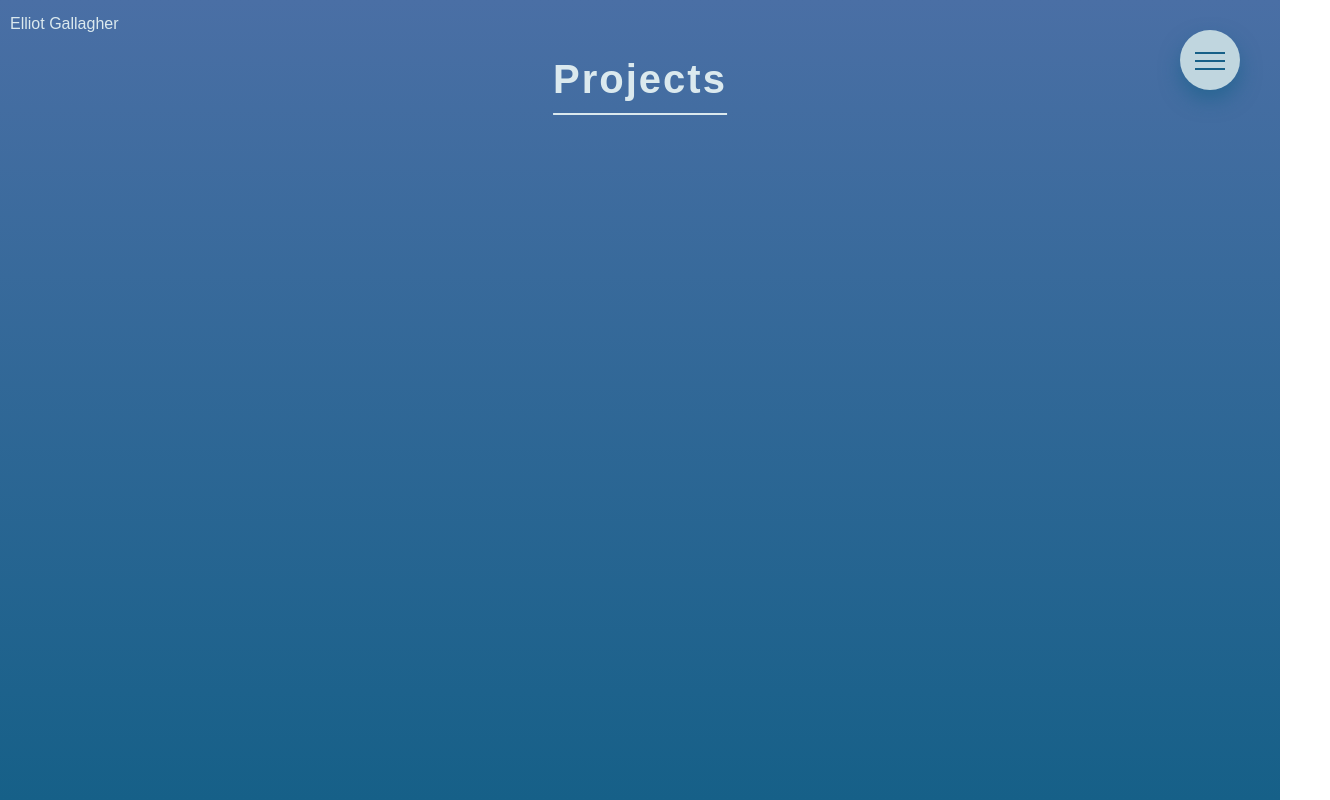
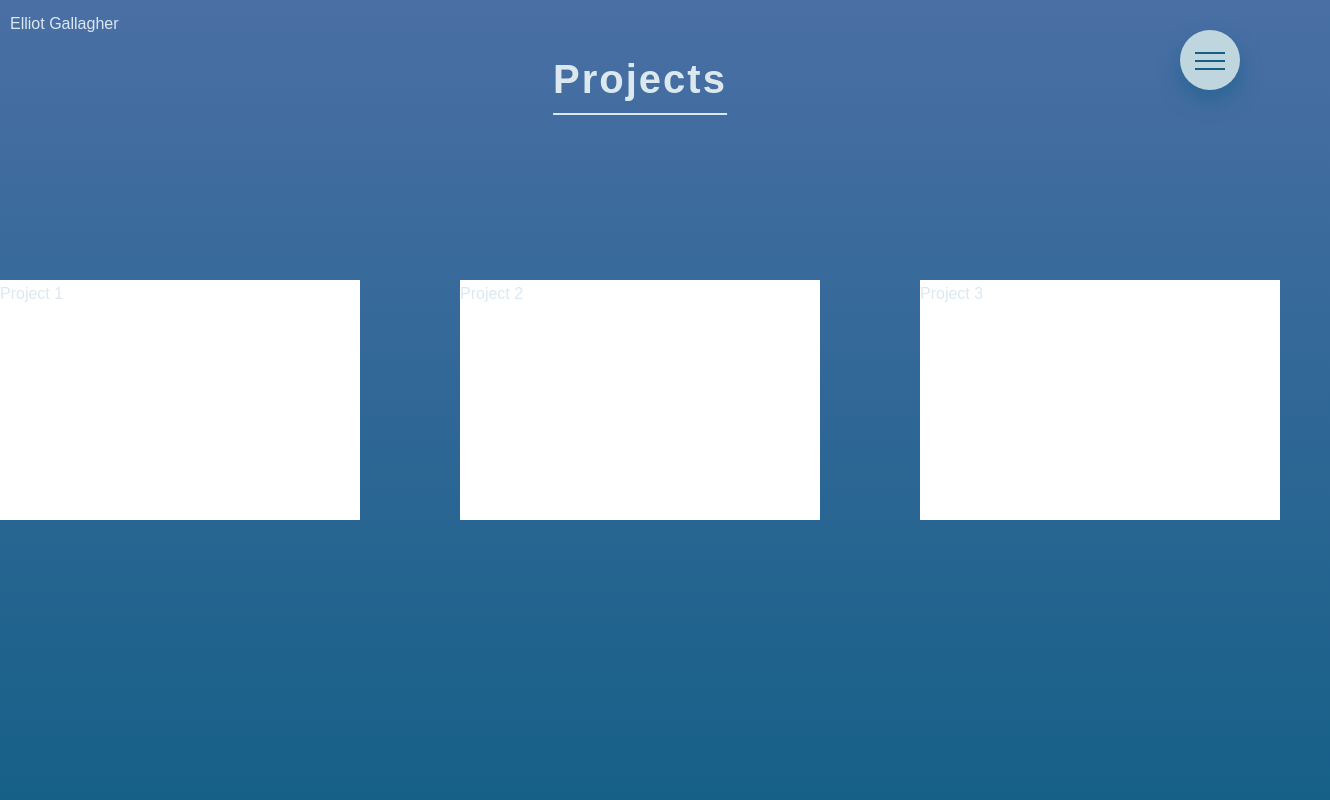
Before and after one commit to ekg-91/portfolio, a React (Create React App) app: page /projects in a window 1280 px wide. Shown: the whole page, 1330 px wide, since content can reach past the window. Built offline with nearby package versions, Linux system fonts and the light colour scheme; a web font is replaced by a local one.

Commit message:
chore: added what I'd worked on after a long time away, don't remember where I was at

```diff
--- a/package.json
+++ b/package.json
@@ -6,13 +6,14 @@
     "axios": "^0.19.0",
     "babel-eslint": "^10.1.0",
     "babel-loader": "^8.1.0",
-    "css-loader": "^3.5.3",
     "clean-webpack-plugin": "^3.0.0",
     "copy-webpack-plugin": "^5.1.1",
+    "css-loader": "^3.5.3",
     "html-webpack-plugin": "^4.3.0",
     "mini-css-extract-plugin": "^0.9.0",
     "node-sass": "^4.14.0",
     "postcss-loader": "^3.0.0",
+    "prop-types": "^15.7.2",
     "react": "^16.12.0",
     "react-dom": "^16.12.0",
     "react-hook-form": "^5.6.1",
--- a/src/components/ProjectCard.js
+++ b/src/components/ProjectCard.js
@@ -1,7 +1,10 @@
 import React from 'react';
+import PropTypes from 'prop-types';
 
-function ProjectCard(props) {
-  return <div>Project Card</div>;
+export default function ProjectCard(props) {
+  return <div className="project-card">{props.title}</div>;
 }
 
-export default ProjectCard;
+ProjectCard.propTypes = {
+  title: PropTypes.string,
+};
--- a/src/components/ProjectsGrid.js
+++ b/src/components/ProjectsGrid.js
@@ -1,77 +1,74 @@
-// import React, { useState } from 'react';
+import React from 'react';
 
-// import ProjectCard from './ProjectCard';
+import ProjectCard from './ProjectCard';
 
-// import ReactLogo from '../assets/images/react-logo.png';
+import ReactLogo from '../assets/images/react-logo.png';
 
-// export default function ProjectsGrid() {
-//   const [state] = useState({
-//     items: [
-//       {
-//         id: 0,
-//         title: 'Project 1',
-//         description: 'This is sample text',
-//         imgSrc: ReactLogo,
-//         gitLink: '',
-//         demoLink: '/',
-//         selected: false,
-//       },
-//       {
-//         id: 1,
-//         title: 'Project 2',
-//         description: 'This is a fake description',
-//         imgSrc: ReactLogo,
-//         gitLink: '',
-//         demoLink: '/',
-//         selected: false,
-//       },
-//       {
-//         id: 2,
-//         title: 'Project 3',
-//         description: 'This will say something about this project',
-//         imgSrc: ReactLogo,
-//         gitLink: '',
-//         selected: false,
-//       },
-//     ],
-//   });
+const projects = [
+  {
+    id: 0,
+    title: 'Project 1',
+    description: 'This is sample text',
+    imgSrc: ReactLogo,
+    gitLink: '',
+    demoLink: '/',
+    selected: false,
+  },
+  {
+    id: 1,
+    title: 'Project 2',
+    description: 'This is a fake description',
+    imgSrc: ReactLogo,
+    gitLink: '',
+    demoLink: '/',
+    selected: false,
+  },
+  {
+    id: 2,
+    title: 'Project 3',
+    description: 'This will say something about this project',
+    imgSrc: ReactLogo,
+    gitLink: '',
+    selected: false,
+  },
+];
 
-//   const chunk = (items) => {
-//     const chunked = [];
+export default function ProjectsGrid() {
+  // const chunk = (items) => {
+  //   const chunked = [];
 
-//     while (items.length) {
-//       chunked.push(items.splice(0, 3));
-//     }
+  //   while (items.length) {
+  //     chunked.push(items.splice(0, 3));
+  //   }
 
-//     return chunked;
-//   };
+  //   return chunked;
+  // };
 
-//   const makeItems = (items) => {
-//     const gridItems = chunk(items);
-//     const rows = [];
+  // const makeItems = (items) => {
+  //   const gridItems = chunk(items);
+  //   const rows = [];
 
-//     for (let i = 0; i < gridItems.length; i++) {
-//       rows.push([...gridItems[i]]);
-//     }
+  //   for (let i = 0; i < gridItems.length; i++) {
+  //     rows.push([...gridItems[i]]);
+  //   }
 
-//     let incr = 0;
-//     const mappedRows = rows.map((row) => {
-//       incr++;
-//       {
-//         /* return <Row key={incr}>
-//               {row.map(item => <ProjectCard item={item} title={item.title} key={item.id} />)}
-//             </Row>; */
-//       }
-//     });
+  //   let incr = 0;
+  //   const mappedRows = rows.map((row) => {
+  //     incr++;
+  //     return
+  //     <div key={incr} className="row">
+  //       {row.map(item => <ProjectCard item={item} title={item.title} key={item.id} />)}
+  //     </div>
+  //   });
 
-//     return mappedRows;
-//   };
+  //   return mappedRows;
+  // };
 
-//   return {
-//     /* <Container>
-//           <CardDeck>
-//             {makeItems(state.items)}
-//           </CardDeck>
-//         </Container> */
-//   };
-// }
+  return (
+    <div className="projects__grid">
+      {projects.map((item) => (
+        <ProjectCard item={item} title={item.title} key={item.id} />
+      ))}
+    </div>
+  );
+}
--- a/src/index.css
+++ b/src/index.css
@@ -162,6 +162,12 @@ body {
     z-index: 100; }
   .hero__overlay {
     height: 100%; }
+
+.project-card {
+  width: 36rem;
+  height: 24rem;
+  background-color: #fff;
+  margin: 5rem; }
 
 .row {
   max-width: 114rem;
@@ -539,3 +545,11 @@ body {
     transform: translate(-50%, -50%);
     top: 10%;
     text-align: center; }
+  .projects__grid {
+    position: absolute;
+    top: 50%;
+    left: 50%;
+    transform: translate(-50%, -50%);
+    display: flex;
+    flex-direction: row;
+    justify-content: space-between; }
--- a/src/pages/About.js
+++ b/src/pages/About.js
@@ -32,13 +32,12 @@ export default function About(props) {
               </p>
 
               <p className="paragraph">
-                I found the modular and compartmentalized nature of a React and
-                Redux tech stack to be very intuitive. I&apos;m always trying to
-                push the boundaries of my knowledge, and I quickly found myself
-                pushing even further by learning how to build out middleware
-                with GraphQL, servers with Node and Express, and databases with
-                PostgreSQL and MongoDB. I&apos;ve even begun learning to design
-                and wireframe sites using tools like Photoshop and Illustrator.
+                I&apos;m always trying to push the boundaries of my knowledge,
+                and I quickly found myself pushing even further by learning how
+                to build out middleware with GraphQL, servers with Node and
+                Express, and databases with PostgreSQL and MongoDB. I&apos;ve
+                even begun learning to design and wireframe sites using tools
+                like Photoshop and Illustrator.
               </p>
 
               <p className="paragraph">
--- a/src/pages/Projects.js
+++ b/src/pages/Projects.js
@@ -1,4 +1,6 @@
 import React from 'react';
+
+import ProjectsGrid from '../components/ProjectsGrid';
 
 export default function Projects(props) {
   return (
@@ -6,7 +8,7 @@ export default function Projects(props) {
       <div className="projects__heading">
         <h1 className="heading-primary--sub">Projects</h1>
       </div>
-      <div className="projects__grid" />
+      <ProjectsGrid />
     </div>
   );
 }
--- /dev/null
+++ b/src/sass/components/_project-card.scss
@@ -0,0 +1,6 @@
+.project-card {
+  width: 36rem;
+  height: 24rem;
+  background-color: #fff;
+  margin: 5rem;
+}
--- a/src/sass/main.scss
+++ b/src/sass/main.scss
@@ -11,6 +11,7 @@
 
 // COMPONENTS
 @import "components/hero";
+@import "components/project-card";
 
 // LAYOUT
 // @import "layout/footer";
--- a/src/sass/pages/_projects.scss
+++ b/src/sass/pages/_projects.scss
@@ -7,4 +7,11 @@
     top: 10%;
     text-align: center;
   }
+
+  &__grid {
+    @include absCenter;
+    display: flex;
+    flex-direction: row;
+    justify-content: space-between;
+  }
 }
```
Also changed, not shown: 1 other file (tests, documents, lock files or other folders).
